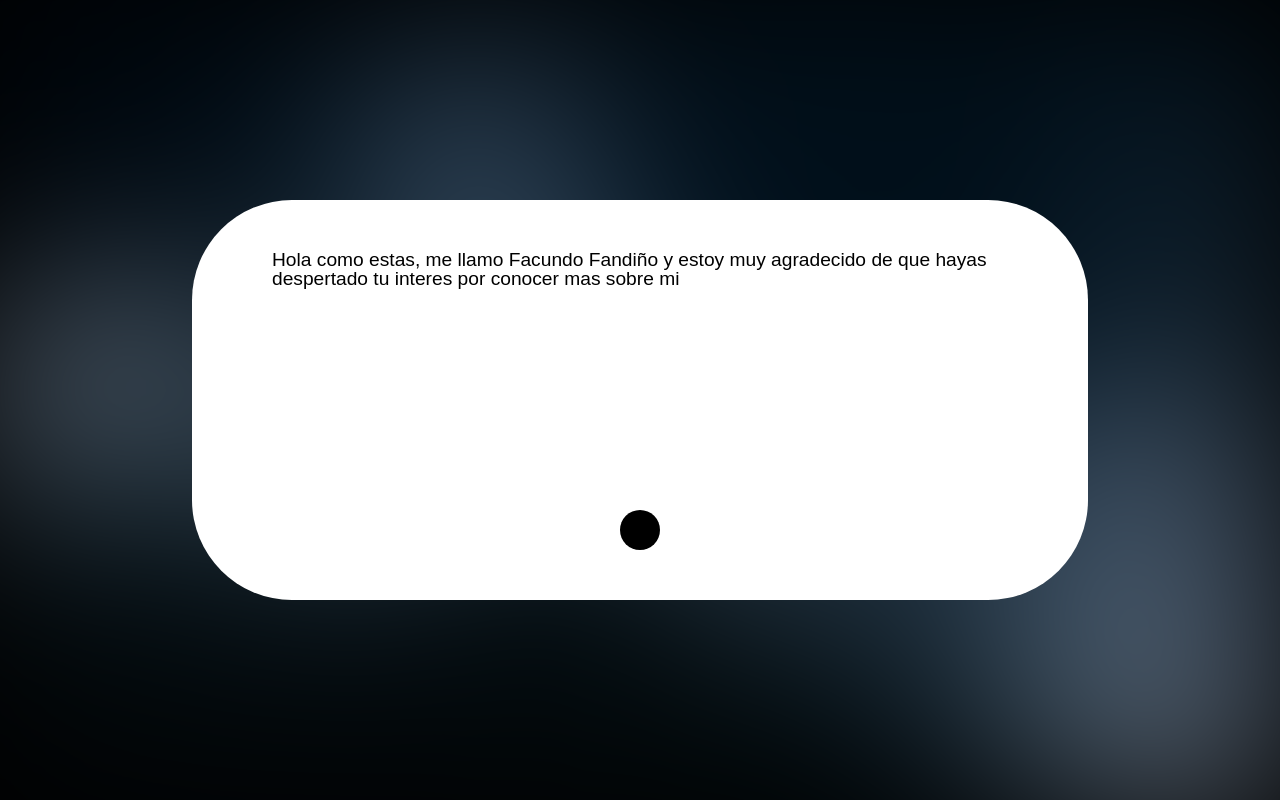
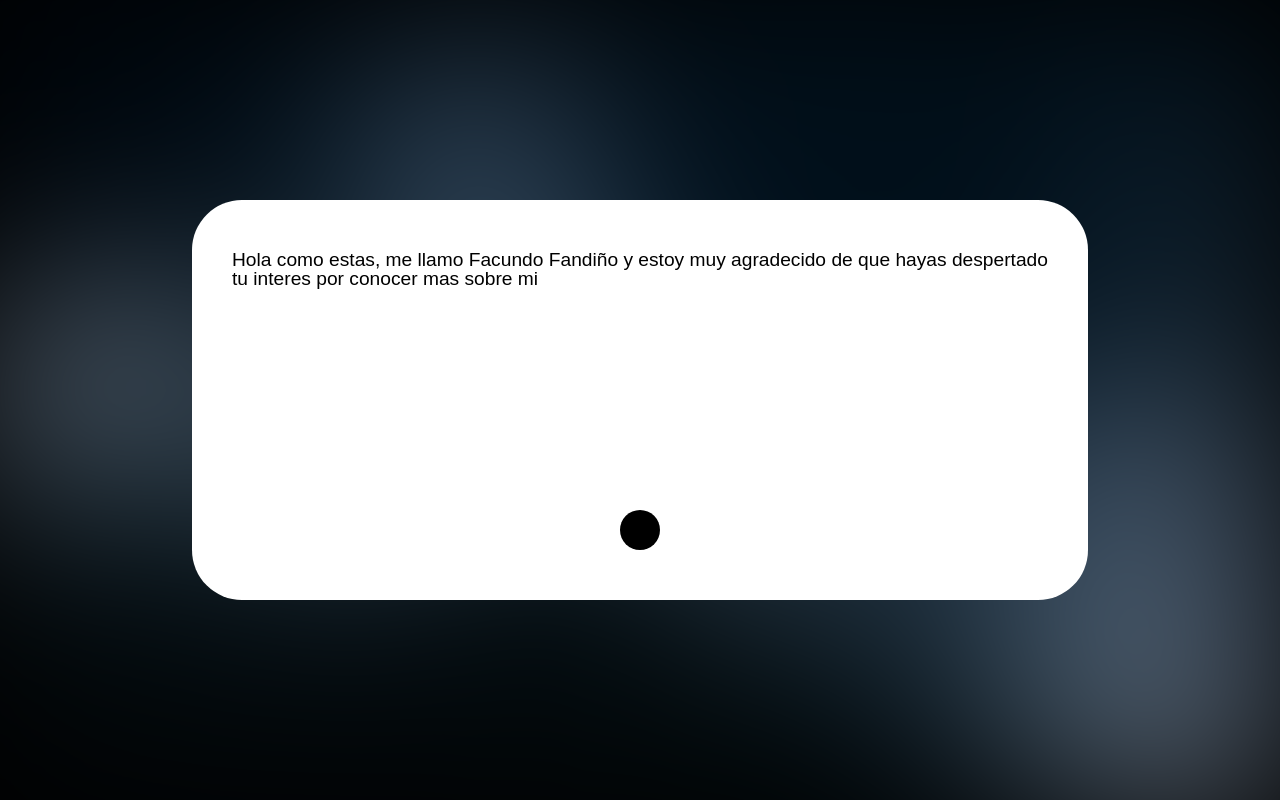
Before and after one commit to facufan07/Presentacion, a Next.js app: page /informacion in a window 1280 px wide. Built offline with nearby package versions, Linux system fonts and the light colour scheme.

Commit message:
arreglos

```diff
--- a/app/informacion/style.scss
+++ b/app/informacion/style.scss
@@ -82,7 +82,7 @@ main {
         background-color: white;
         width: 70%;
         min-height: 400px;
-        border-radius: 100px 100px 100px 100px;
+        border-radius: 50px;
         animation: open 2s ease-in-out 1;
         transform: scale(1);
 
@@ -102,7 +102,7 @@ main {
 
             .text{
                 font-size: 1.2rem;
-                padding: 50px 80px 50px 80px;
+                padding: 50px 40px 50px 40px;
                 margin-bottom: 20px;
                 text-align: left;
             }
```
